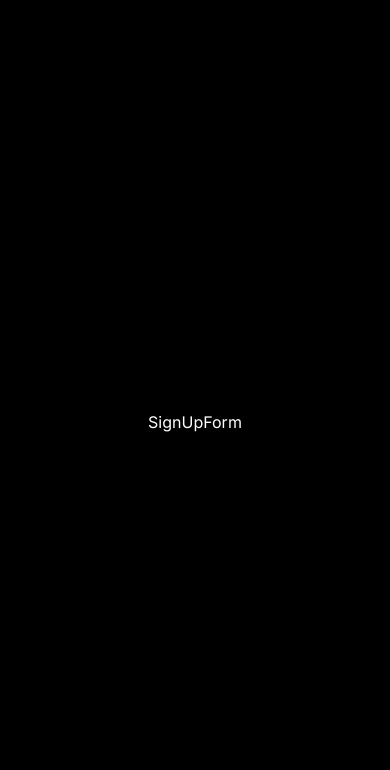
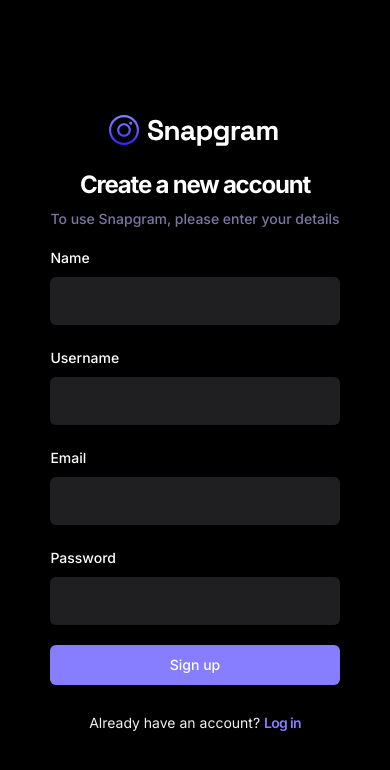
Before and after one commit to maryam-nasir/snapgram, a React (Vite) app: page /sign-up in a window 390 px wide. Shown: the top 770 px of the page. Built offline with nearby package versions, Linux system fonts and the light colour scheme; no server answers.

Commit message:
Add Signup form component

```diff
--- a/src/App.tsx
+++ b/src/App.tsx
@@ -6,6 +6,8 @@
 import { Home } from "./_root/pages";
 import AuthLayout from "./_auth/AuthLayout";
 import RootLayout from "./_root/RootLayout";
+
+import { Toaster } from "@/components/ui/toaster";
 
 const App = () => {
   return (
@@ -22,6 +24,8 @@
           <Route index element={<Home />} />
         </Route>
       </Routes>
+
+      <Toaster />
     </main>
   );
 };
--- a/src/_auth/forms/SignUpForm.tsx
+++ b/src/_auth/forms/SignUpForm.tsx
@@ -1,5 +1,152 @@
+import { z } from "zod";
+import { zodResolver } from "@hookform/resolvers/zod";
+import { useForm } from "react-hook-form";
+import { Link } from "react-router-dom";
+
+import { Button } from "@/components/ui/button";
+import {
+  Form,
+  FormControl,
+  FormField,
+  FormItem,
+  FormLabel,
+  FormMessage,
+} from "@/components/ui/form";
+import { Input } from "@/components/ui/input";
+import { useToast } from "@/components/ui/use-toast";
+import Loader from "@/components/shared/Loader";
+
+import { SignupValidation } from "@/lib/validation";
+import { createUserAccount } from "@/lib/appwrite/api";
+
 const SignUpForm = () => {
-  return <div>SignUpForm</div>;
+  const isLoading = false;
+  const { toast } = useToast();
+
+  const form = useForm<z.infer<typeof SignupValidation>>({
+    resolver: zodResolver(SignupValidation),
+    defaultValues: {
+      name: "",
+      username: "",
+      email: "",
+      password: "",
+    },
+  });
+
+  async function onSubmit(values: z.infer<typeof SignupValidation>) {
+    const newUser = await createUserAccount(values);
+
+    if (!newUser) {
+      toast({
+        title: "Sign up failed. Please try again later",
+        variant: "destructive",
+      });
+      return;
+    }
+
+    // const session = await signInAccount();
+  }
+
+  return (
+    <Form {...form}>
+      <div className="sm:w-420 flex-center flex-col bg-red-500">
+        <img src="/assets/images/logo.svg" alt="Logo" />
+
+        <h2 className="h3-bold md:h2-bold pt-5 sm:pt-12">
+          Create a new account
+        </h2>
+
+        <p className="text-light-3 small-medium md:base-regular mt-2">
+          To use Snapgram, please enter your details
+        </p>
+
+        <form
+          onSubmit={form.handleSubmit(onSubmit)}
+          className="flex flex-col w-full gap-5 mt-4"
+        >
+          {/* Name */}
+          <FormField
+            control={form.control}
+            name="name"
+            render={({ field }) => (
+              <FormItem>
+                <FormLabel>Name</FormLabel>
+                <FormControl>
+                  <Input type="text" className="shad-input" {...field} />
+                </FormControl>
+                <FormMessage />
+              </FormItem>
+            )}
+          />
+
+          {/* Username */}
+          <FormField
+            control={form.control}
+            name="username"
+            render={({ field }) => (
+              <FormItem>
+                <FormLabel>Username</FormLabel>
+                <FormControl>
+                  <Input type="text" className="shad-input" {...field} />
+                </FormControl>
+                <FormMessage />
+              </FormItem>
+            )}
+          />
+
+          {/* Email */}
+          <FormField
+            control={form.control}
+            name="email"
+            render={({ field }) => (
+              <FormItem>
+                <FormLabel>Email</FormLabel>
+                <FormControl>
+                  <Input type="email" className="shad-input" {...field} />
+                </FormControl>
+                <FormMessage />
+              </FormItem>
+            )}
+          />
+
+          {/* Password */}
+          <FormField
+            control={form.control}
+            name="password"
+            render={({ field }) => (
+              <FormItem>
+                <FormLabel>Password</FormLabel>
+                <FormControl>
+                  <Input type="password" className="shad-input" {...field} />
+                </FormControl>
+                <FormMessage />
+              </FormItem>
+            )}
+          />
+
+          <Button type="submit" className="shad-button_primary">
+            {isLoading ? (
+              <div className="flex-center gap-2">
+                <Loader /> Loading...
+              </div>
+            ) : (
+              "Sign up"
+            )}
+          </Button>
+
+          <p className="small-regular text-light-2 text-center mt-2">
+            Already have an account?
+            <Link
+              to="/sign-in"
+              className="text-primary-500 small-semibold ml-1"
+            >
+              Log in
+            </Link>
+          </p>
+        </form>
+      </div>
+    </Form>
+  );
 };
 
 export default SignUpForm;
```
